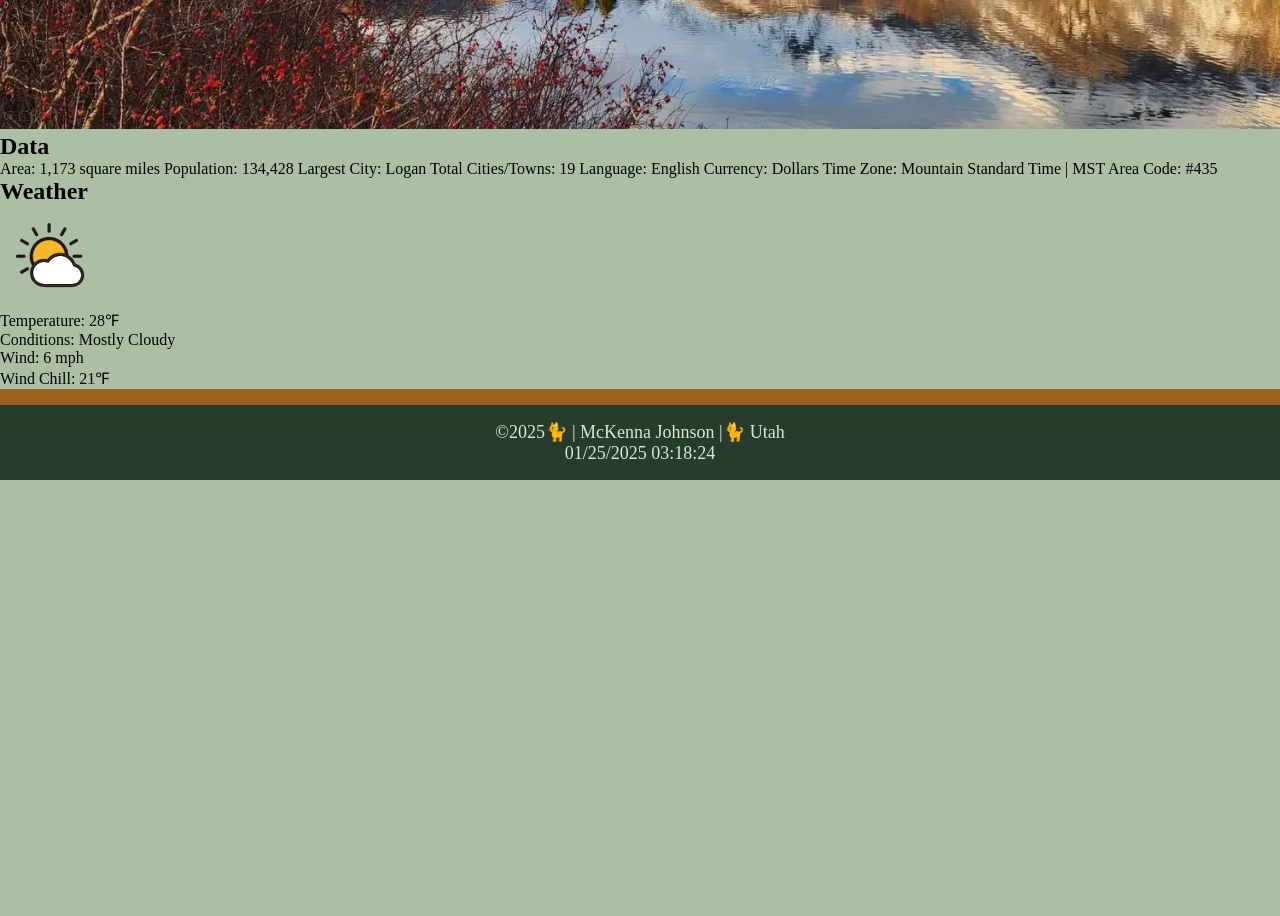
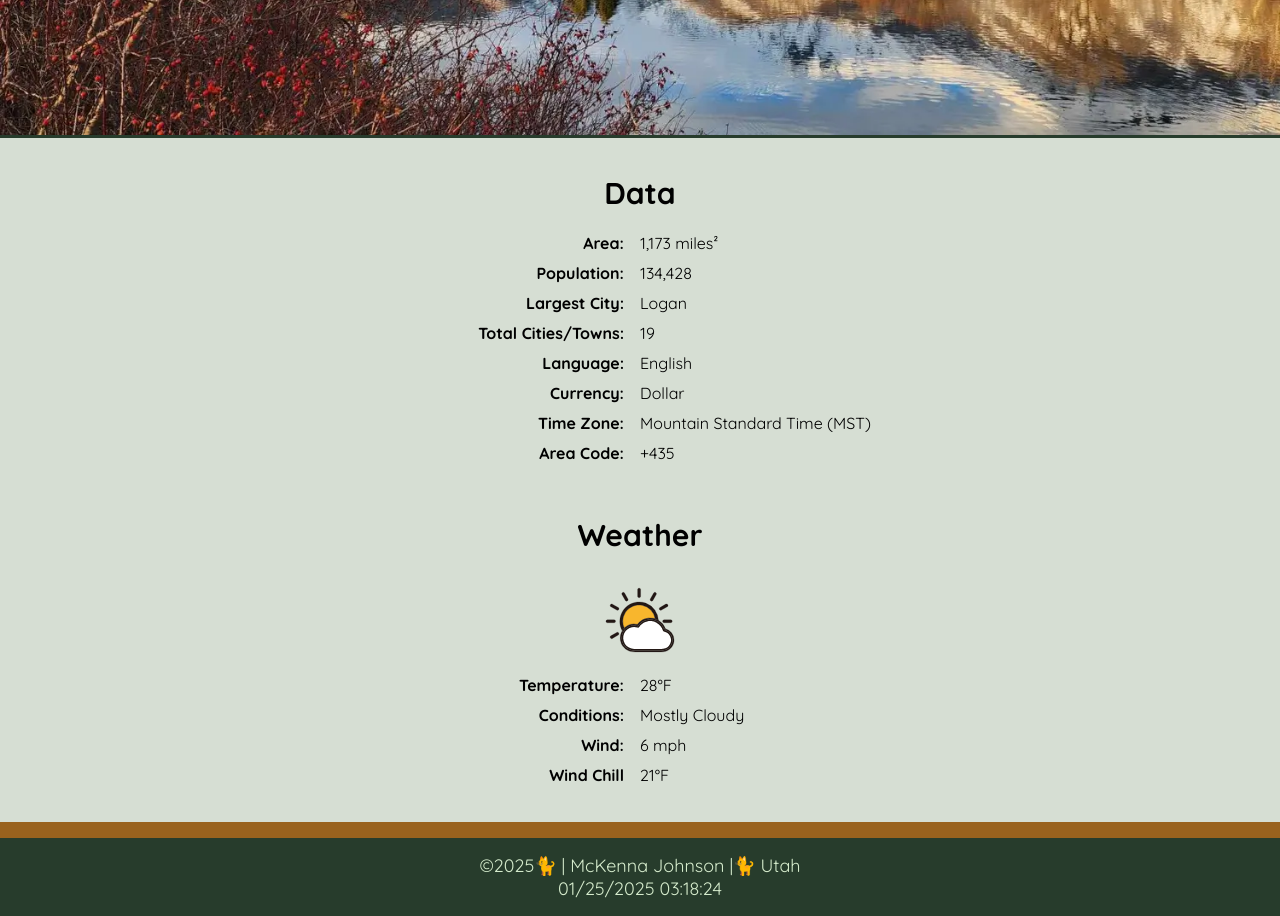
Before and after one commit to littlemissmiso/wdd131, a plain HTML site: page place.html in a window 1280 px wide. Shown: the part 660-1576 px from the top of the page. Before the commit the page ends 1140 px from the top, so only its background shows below. Drawn offline with Linux system fonts and the light colour scheme.

Commit message:
Place edits

```diff
--- a/place.html
+++ b/place.html
@@ -9,7 +9,9 @@
     <link rel="stylesheet" href="styles/place.css">
     <link rel="stylesheet" href="styles/place-large.css">
     <script src="scripts/place.js" defer></script>
-
+    <link rel="preconnect" href="https://fonts.googleapis.com">
+<link rel="preconnect" href="https://fonts.gstatic.com" crossorigin>
+<link href="https://fonts.googleapis.com/css2?family=Arvo:ital,wght@0,400;0,700;1,400;1,700&family=Quicksand:wght@300..700&display=swap" rel="stylesheet">
 </head>
 <body>
     <header>
@@ -24,41 +26,48 @@
         <div class="data">
             <h2>Data</h2>
             <div class="labels">
-                <label for="area">Area:</label>
-                <span id="area-value">1,173 square miles</span>
-
-                <label for="population">Population:</label>
-                <span id="population-value">134,428</span>
-
-                <label for="city">Largest City:</label>
-                <span id="largest-city-value">Logan</span>
-
-                <label for="total-cities">Total Cities/Towns:</label>
-                <span id="total-cities-value">19</span>
-
-                <label for="language">Language:</label>
-                <span id="language-value">English</span>
-
-                <label for="currency">Currency:</label>
-                <span id="currency-value">Dollars</span>
-
-                <label for="time-zone">Time Zone:</label>
-                <span id="time-zone-value">Mountain Standard Time | MST</span>
-
-                <label for="area-code">Area Code:</label>
-                <span id="area-code-value">#435</span>
+                <div class="list-item">
+                    <span class="label">Area:</span> 1,173 miles²
+                </div>
+                <div class="list-item">
+                    <span class="label">Population:</span> 134,428
+                </div>
+                <div class="list-item">
+                    <span class="label">Largest City:</span> Logan
+                </div>
+                <div class="list-item">
+                    <span class="label">Total Cities/Towns:</span> 19
+                </div>
+                <div class="list-item">
+                    <span class="label">Language:</span> English
+                </div>
+                <div class="list-item">
+                    <span class="label">Currency:</span> Dollar
+                </div>
+                <div class="list-item">
+                    <span class="label">Time Zone:</span> Mountain Standard Time (MST)
+                </div>
+                <div class="list-item">
+                    <span class="label">Area Code:</span> +435
+                </div>
             </div>
 
         </div>
         <div class="weather">
             <h2>Weather</h2>
             <img src="images/partly-sunny.svg" alt="Partly Sunny">
-            <ul>
-                <li>Temperature: 28℉</li>
-                <li>Conditions: Mostly Cloudy</li>
-                <li>Wind: 6 mph</li>
-                <li>Wind Chill: 21℉</li>
-            </ul>
+            <div class="weather-item">
+                <span class="weather-label">Temperature:</span> 28°F
+            </div>
+            <div class="weather-item">
+                <span class="weather-label">Conditions:</span> Mostly Cloudy
+            </div>
+            <div class="weather-item">
+                <span class="weather-label">Wind:</span> 6 mph
+            </div>
+            <div class="weather-item">
+                <span class="weather-label">Wind Chill</span> 21°F
+            </div>
         </div>
 
     </main>
--- a/styles/place.css
+++ b/styles/place.css
@@ -1,7 +1,8 @@
 :root {
     --color1: #273C2C;
     --color2: #99621E;
-    --color3: #ACBFA4;
+    --color3: #d6ded3;
+    --bodyfont: "quicksand", serif;
 }
 
 * {
@@ -16,28 +17,78 @@ header {
     padding: 2rem;
     border-bottom: 1rem solid var(--color2);
     color: #d5ebcc;
+    font-family: "Arvo", serif;
     font-size: clamp(16px, 4vw, 30px);
 }
 
 body {
     background-color: var(--color3);
+    font-family: "Quicksand", serif;
+}
+
+
+
+picture img {
+    width: 100%;
+    height: auto;
+    border-bottom: 3px solid var(--color1);
+}
+
+h2 {
+    text-align: center;
+    padding: 1rem;
+    font-size: clamp(25px, 4vw, 30px);
+    margin-top: 1rem;
+}
+
+.labels {
+    margin-bottom: 2rem;
+}
+
+.label {
+    display: grid;
+    grid-template-columns: 2fr;
+    text-align: right;
+    font-weight: bold;
+    margin-right: 1rem;
+}
+
+.list-item {
+    display: grid;
+    grid-template-columns: 1fr 1fr;
+    text-align: left;
+    padding: 5px;
+}
+
+.weather img {
+    width: 100px;
+    height: auto;
+    display: block;
+    margin: 0 auto;
+}
+
+.weather-item {
+    display: grid;
+    grid-template-columns: 1fr 1fr;
+    text-align: left;
+    padding: 5px;
+}
+
+.weather-label {
+    display: grid;
+    grid-template-columns: 2fr;
+    text-align: right;
+    font-weight: bold;
+    margin-right: 1rem;
+
 }
 
 footer {
     background-color: var(--color1);
     text-align: center;
-    font-size: clamp(12px, 2vw, 18px);
+    font-size: clamp(14px, 2vw, 18px);
     color: #d5ebcc;
     padding: 1rem;
     border-top: 1rem solid var(--color2);
+    margin-top: 2rem;
 }
-
-picture img {
-    width: 100%;
-    height: auto;
-}
-
-.weather img {
-    width: 100px;
-    height: auto;
-}
```
Also changed, not shown: styles/Arvo-Bold.ttf (added), styles/Arvo-BoldItalic.ttf (added), styles/Arvo-Italic.ttf (added), styles/Arvo-Regular.ttf (added), styles/Quicksand-VariableFont_wght.ttf (added), styles/static/Quicksand-Bold.ttf (added), styles/static/Quicksand-Light.ttf (added), styles/static/Quicksand-Medium.ttf (added), styles/static/Quicksand-Regular.ttf (added), styles/static/Quicksand-SemiBold.ttf (added).
